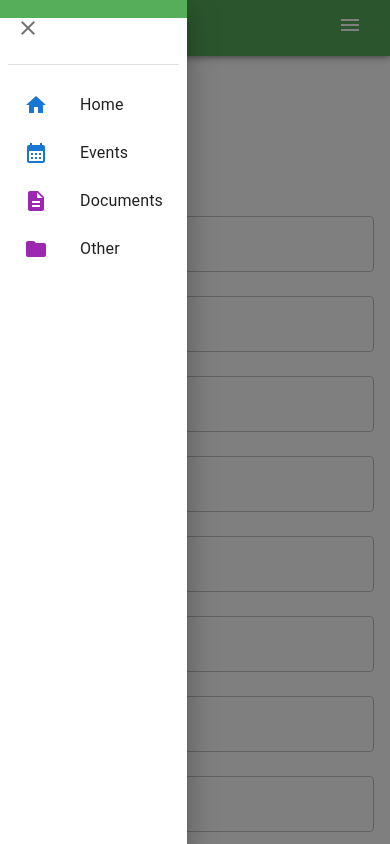
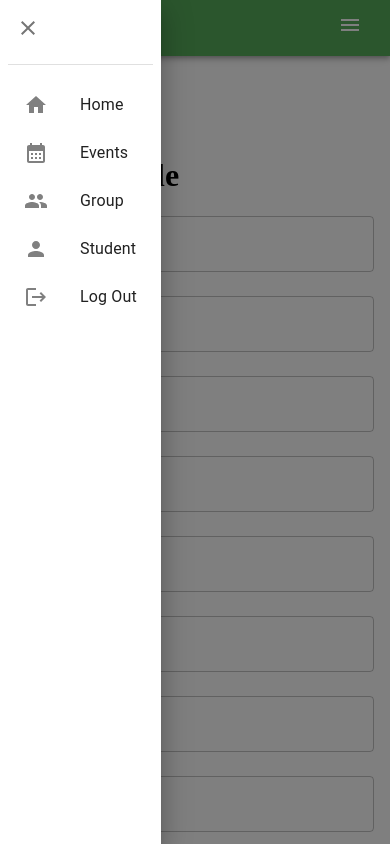
Before and after one commit to nurlanimamali95/BookYourFuture, a React app in the folder client/: page /userProfile in a window 390 px wide. Both pictures are taken after a click on the button "open drawer". Shown: the top 844 px of the page. Built offline with nearby package versions, Linux system fonts and the light colour scheme.

Commit message:
added icons to responsive drawer

```diff
--- a/client/src/components/Sidebar/Sidebar.js
+++ b/client/src/components/Sidebar/Sidebar.js
@@ -15,10 +15,11 @@ import Divider from "@mui/material/Divider";
 import ListItemButton from "@mui/material/ListItemButton";
 import ListItemIcon from "@mui/material/ListItemIcon";
 import ListItemText from "@mui/material/ListItemText";
-import FolderIcon from "@mui/icons-material/Folder";
 import HomeIcon from "@mui/icons-material/Home";
-import DescriptionIcon from "@mui/icons-material/Description";
+import GroupIcon from "@mui/icons-material/Group";
+import PersonIcon from "@mui/icons-material/Person";
 import CalendarMonthIcon from "@mui/icons-material/CalendarMonth";
+import LogoutIcon from "@mui/icons-material/Logout";
 import logo from "../../assets/download.svg";
 import { Avatar } from "@mui/material";
 
@@ -94,7 +95,6 @@ export default function MainNavigation() {
               sx={{
                 p: 1,
                 height: 2,
-                backgroundColor: "#56ae5a",
               }}
             >
               {/*
@@ -110,30 +110,37 @@ export default function MainNavigation() {
               <Box sx={{ mb: 2 }}>
                 <ListItemButton>
                   <ListItemIcon>
-                    <HomeIcon sx={{ color: "primary.main" }} />
+                    <HomeIcon sx={{ color: "grey" }} />
                   </ListItemIcon>
                   <ListItemText primary="Home" />
                 </ListItemButton>
 
                 <ListItemButton>
                   <ListItemIcon>
-                    <CalendarMonthIcon sx={{ color: "primary.main" }} />
+                    <CalendarMonthIcon sx={{ color: "grey" }} />
                   </ListItemIcon>
                   <ListItemText primary="Events" />
                 </ListItemButton>
 
                 <ListItemButton>
                   <ListItemIcon>
-                    <DescriptionIcon sx={{ color: "secondary.main" }} />
+                    <GroupIcon sx={{ color: "grey" }} />
                   </ListItemIcon>
-                  <ListItemText primary="Documents" />
+                  <ListItemText primary="Group" />
                 </ListItemButton>
 
                 <ListItemButton>
                   <ListItemIcon>
-                    <FolderIcon sx={{ color: "secondary.main" }} />
+                    <PersonIcon sx={{ color: "grey" }} />
                   </ListItemIcon>
-                  <ListItemText primary="Other" />
+                  <ListItemText primary="Student" />
+                </ListItemButton>
+
+                <ListItemButton>
+                  <ListItemIcon>
+                    <LogoutIcon sx={{ color: "grey" }} />
+                  </ListItemIcon>
+                  <ListItemText primary="Log Out" />
                 </ListItemButton>
               </Box>
 
```
